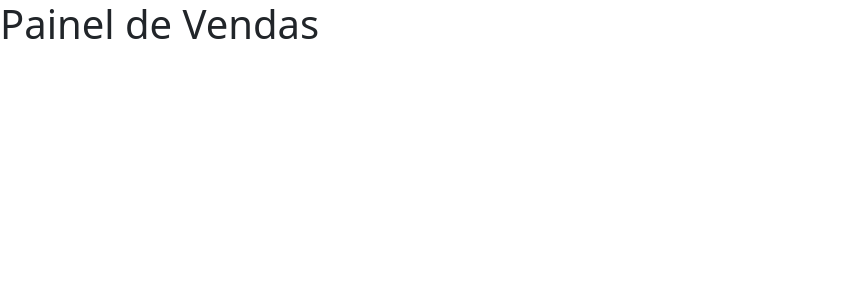
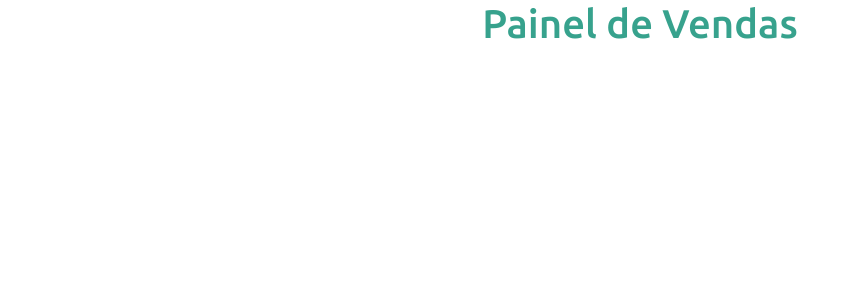
Before and after one commit to rafaelgauderio/spring-react-painel-vendas, a React (Create React App) app in the folder frontend/: page / in a window 1280 px wide. Shown: the top 300 px of the page, without its empty margins (0-857 px from the left). Built offline with nearby package versions, Linux system fonts and the light colour scheme.

Commit message:
Adicionando css global

```diff
--- a/frontend/src/App.tsx
+++ b/frontend/src/App.tsx
@@ -2,8 +2,8 @@
 
 function App() {
   return (
-    <div className="App">
-      <h1>Painel de Vendas</h1>
+    <div>
+      <h1 className="text-primary text-center">Painel de Vendas</h1>
     </div>
   );
 }
--- /dev/null
+++ b/frontend/src/assets/css/styles.css
@@ -0,0 +1,32 @@
+@import url('https://fonts.googleapis.com/css2?family=Ubuntu:wght@300;400;500;700&display=swap');
+:root {
+    --color-primary: #37a28d;
+}
+
+html, body {
+    height: 100%;
+    font-family: "Ubuntu", sans-serif;
+}
+
+#root {
+    display: flex;
+    flex-direction: column;
+    height: 100%;
+}
+
+.content {
+    flex: 1 0 auto;
+}
+
+.footer {
+    flex-shrink: 0;
+    text-align: center;
+}
+
+.bg-primary {
+    background-color: var(--color-primary) !important;
+}
+
+.text-primary {
+    color: var(--color-primary) !important;
+}
--- a/frontend/src/index.tsx
+++ b/frontend/src/index.tsx
@@ -1,11 +1,8 @@
 import React from 'react';
 import ReactDOM from 'react-dom/client';
 import 'bootstrap/dist/css/bootstrap.css';
-
+import 'assets/css/styles.css';
 import App from './App';
-
-
-
 
 const root = ReactDOM.createRoot(
   document.getElementById('root') as HTMLElement
```
